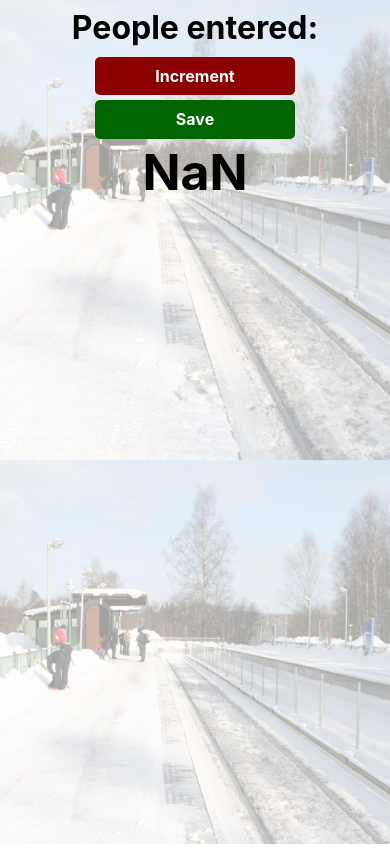
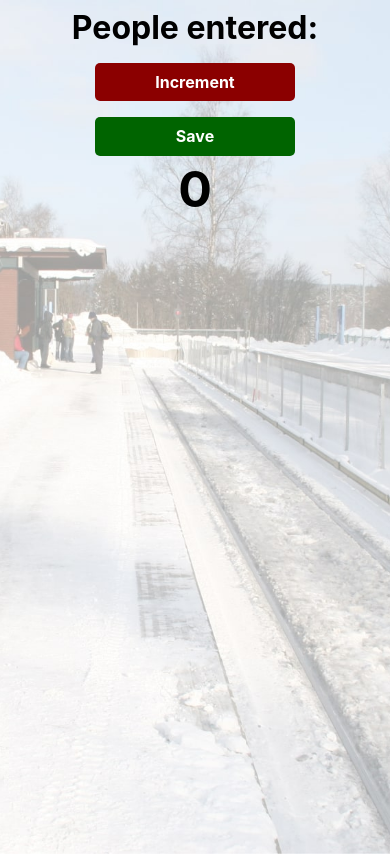
Before and after one commit to alok-38/scrimba-bootcamp, a website built with Vite: page passenger-counter/index.html in a window 390 px wide. Both pictures are taken after a click on the button "Increment". Built offline with nearby package versions, Linux system fonts and the light colour scheme.

Commit message:
Passenger Counter App

```diff
--- a/passenger-counter/app.js
+++ b/passenger-counter/app.js
@@ -1,7 +1,12 @@
-let count = document.getElementById("count-el");
+let countEl = document.getElementById("count-el");
 const incrementBtn = document.getElementById("increment-btn");
 const saveBtn = document.getElementById("save-btn");
+let count = 0;
 
 incrementBtn.addEventListener("click", (event) => {
-  count.innerHTML = count++;
+  countEl.innerText = count++;
 });
+
+saveBtn.addEventListener('click', (event) => {
+
+})
--- a/passenger-counter/index.css
+++ b/passenger-counter/index.css
@@ -4,6 +4,23 @@ body {
     font-family: -apple-system, BlinkMacSystemFont, 'Segoe UI', Roboto, Oxygen, Ubuntu, Cantarell, 'Open Sans', 'Helvetica Neue', sans-serif;
     font-weight: bold;
     text-align: center;
+    background-repeat: no-repeat;
+}
+
+@media screen and (max-width: 50rem) {
+    body {
+        background-repeat: no-repeat;
+        background-position: top;
+        height: 100vh;
+    }
+
+    button {
+        display: block;
+        width: 100%;
+        margin: auto;
+        margin-top: 1rem;
+    }
+
 }
 
 h1 {
```
